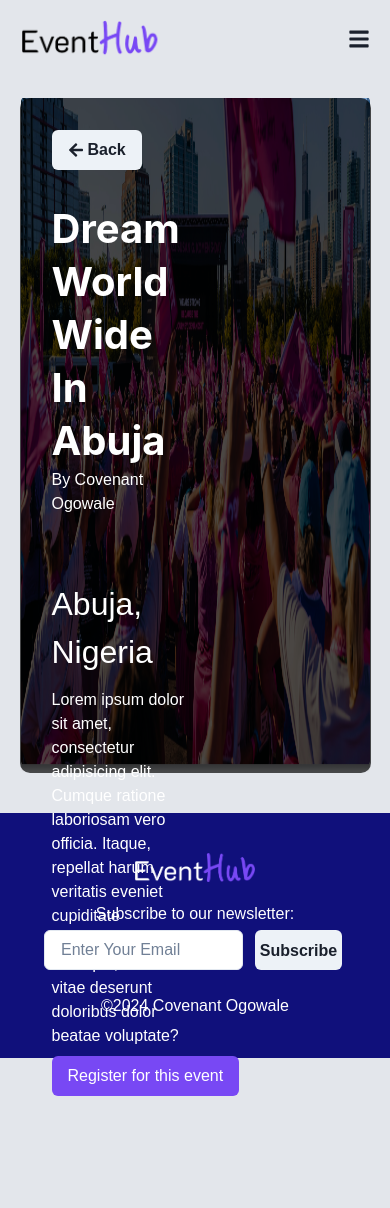
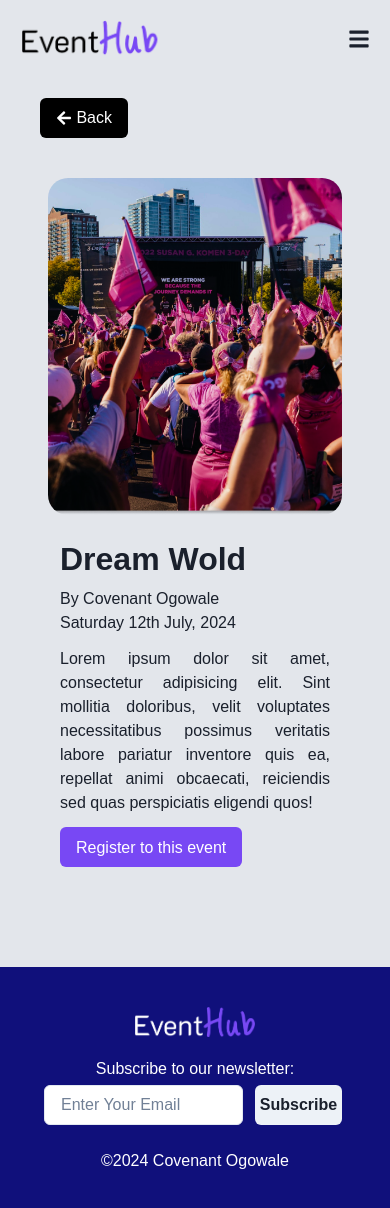
Before and after one commit to ogcovenant/EventHub, a React (Vite) app: page /event in a window 390 px wide. Shown: the top 1208 px of the page. Before the commit the page ends 1096 px from the top, so only its background shows below. Built offline with nearby package versions, Linux system fonts and the light colour scheme; a web font is replaced by a local one.

Commit message:
finished solo event page responsiveness

```diff
--- a/src/components/EventDisplayCard.jsx
+++ b/src/components/EventDisplayCard.jsx
@@ -5,12 +5,11 @@ import { Link } from "react-router-dom"
 const EventDisplayCard = () => {
   return (
     <>
-      <Box mt={7} boxShadow={"2xl"} width={{ base:"100%", md:"45%", lg:"23%" }} p={5} borderRadius={15} backgroundColor={"white"} cursor={"pointer"}>
+      <Box mt={7} boxShadow={"2xl"} width={{ base:"100%", sm:"45%", lg:"23%" }} p={5} borderRadius={15} backgroundColor={"white"} cursor={"pointer"}>
         <Link to={"/event"}>
           <Flex flexDirection={"column"}>
             <Box position={"relative"} width={"100%"}>
               <Image as={"img"} src={eventCard} width={"100%"}/>
-              <Text position={"absolute"} top={2} left={2} color={"#7848F4"} backgroundColor={"white"} p={1} borderRadius={5} fontSize={13}>FREE</Text>
             </Box>
             <Text mt={3} fontSize={17} className="text">BestSelller Book Bootcamp -write, Market & Publish Your Book -Lucknow</Text>
             <Text mt={5} fontSize={14}>Saturday, March 18, 9.30PM</Text>
--- a/src/pages/Event.jsx
+++ b/src/pages/Event.jsx
@@ -1,4 +1,4 @@
-import { Box, Image, Button, Heading, Flex, Text } from "@chakra-ui/react"
+import { Box, Image, Button, Flex, Text } from "@chakra-ui/react"
 import eventHero from "../assets/eventHero.png"
 import { Link } from "react-router-dom"
 import { FaArrowLeft } from "react-icons/fa";
@@ -6,28 +6,22 @@ import { FaArrowLeft } from "react-icons/fa";
 const Event = () => {
   return (
     <>
-      <Box mt={5} display={"flex"} justifyContent={"center"} position={"relative"}>
-        <Box width={"90%"}>
-          <Image as={"img"} src={eventHero} width={"100%"} height={"80vh"}/>
-          <Box height={"100%"} width={"90%"} backgroundColor={"#000000af"} position={"absolute"} top={0} borderRadius={10} display={"flex"} p={8}>
-            <Flex flexDirection={"column"} alignItems={"space-around"} width={"50%"}>
-              <Box>
-                <Link to="/"><Button display={"flex"} gap={1}><FaArrowLeft /> Back</Button></Link>
-              </Box>
-              <Box>
-                <Heading fontSize={40} mt={8} color={"white"}>Dream WorldWide In Abuja</Heading>
-                <Text color={"white"}>By Covenant Ogowale</Text>
-              </Box>
-              <Box color={"white"} mt={16}>
-                <Text fontSize={32}>Abuja, Nigeria</Text>
-                <Text mt={3}>
-                  Lorem ipsum dolor sit amet, consectetur adipisicing elit. Cumque ratione laboriosam vero officia. Itaque, repellat harum veritatis eveniet cupiditate temporibus sint similique, esse rem vitae deserunt doloribus dolor beatae voluptate?
-                </Text>
-              </Box>
-              <Link to={"/event/register"}><Button fontWeight={100} mt={2} backgroundColor={"#7848F4"} color={"white"} _hover={{backgroundColor: "#7848F4", color:"white"}}>Register for this event</Button> </Link>
-            </Flex>
+      <Box mt={5} position={"relative"} my={{ base:5, md:20 }}>
+      <Link to={"/"}><Button mx={10} backgroundColor={"black"} color={"white"} fontWeight={100}><FaArrowLeft />&nbsp;Back</Button></Link>
+        <Flex p={10} alignItems={"center"} flexDirection={{ base:"column", lg:"row" }}>
+          <Box width={"95%"} position={"relative"}>
+            <Image as={"img"} borderRadius={20} src={eventHero} width={"100%"} height={"40vh"} objectFit={"cover"}/>
           </Box>
-        </Box>
+          <Flex m={5}>
+            <Box>
+              <Text fontWeight={700} fontSize={32}>Dream Wold</Text>
+              <Text mt={1}>By Covenant Ogowale</Text>
+              <Text>Saturday 12th July, 2024</Text>
+              <Text mt={3} textAlign={"justify"}>Lorem ipsum dolor sit amet, consectetur adipisicing elit. Sint mollitia doloribus, velit voluptates necessitatibus possimus veritatis labore pariatur inventore quis ea, repellat animi obcaecati, reiciendis sed quas perspiciatis eligendi quos!</Text>
+              <Link to="/event/register"><Button fontWeight={"100"} backgroundColor={"#7848F4"} color={"white"} _hover={{backgroundColor: "#7848F4", color:"white"}} mt={3}>Register to this event</Button></Link>
+            </Box>
+          </Flex>
+        </Flex>
       </Box>
     </>
   )
```
